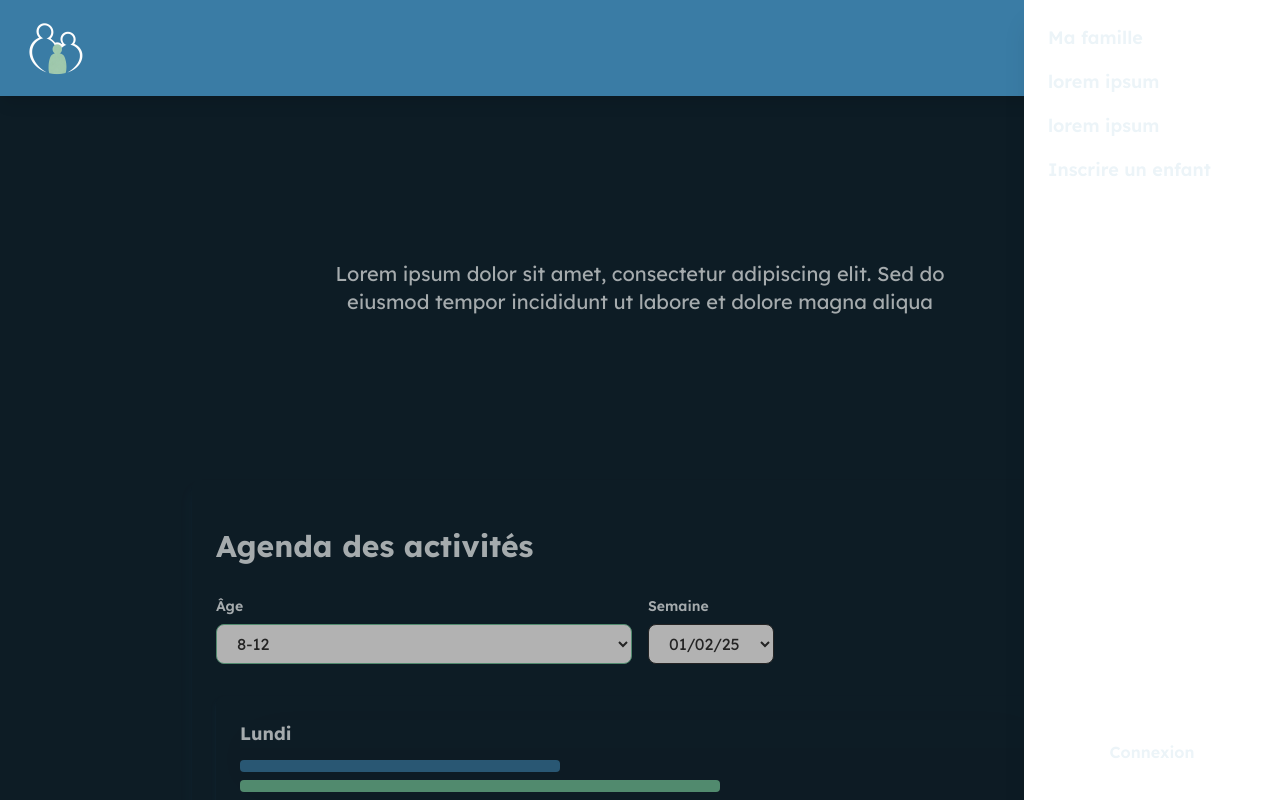
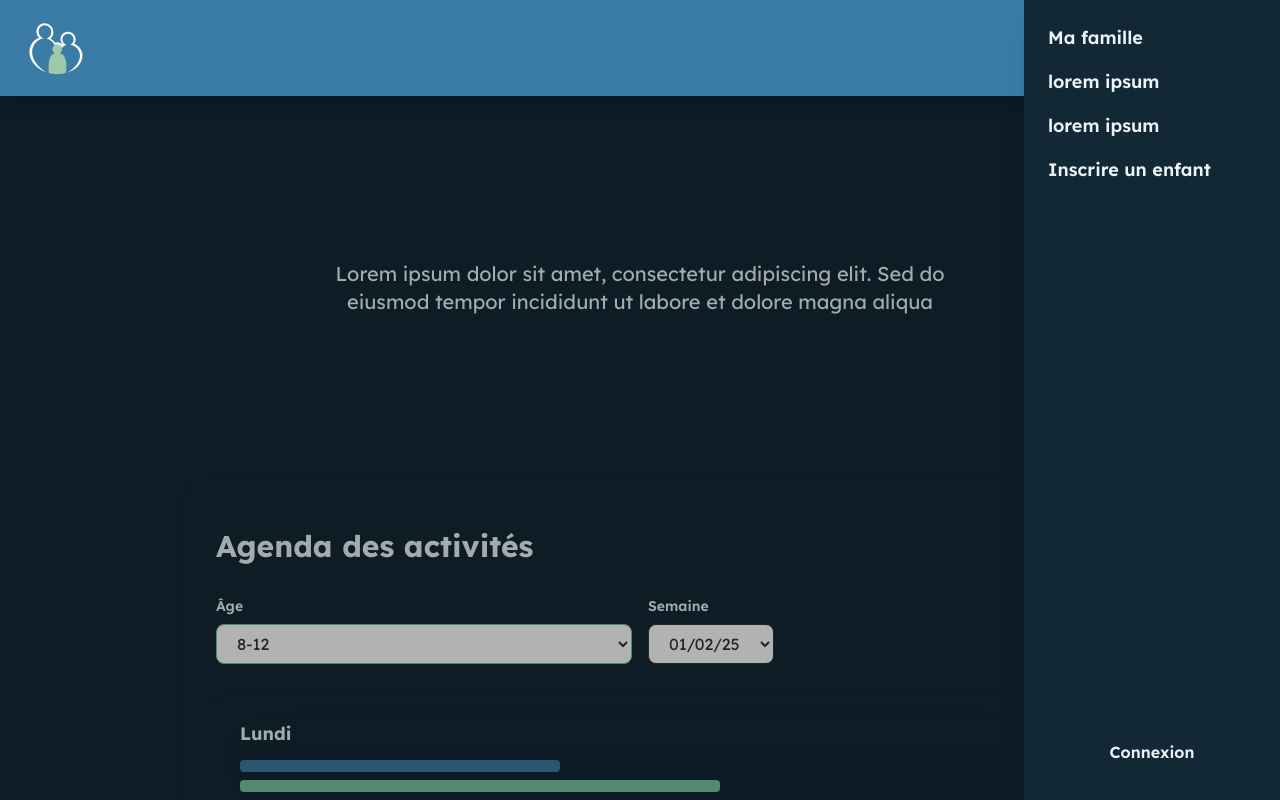
Before and after one commit to lasnelus/info405_explorateurs, a Vue app in the folder frontend/: page / in a window 1280 px wide. Both pictures are taken after a click on the button 1240 px from the left and 48 px from the top of the page. Shown: the top 800 px of the page. Built offline with nearby package versions, Linux system fonts and the light colour scheme.

Commit message:
SCRUM-40 #feat: fixed burger menu styling in dark mode

```diff
--- a/frontend/package.json
+++ b/frontend/package.json
@@ -19,6 +19,7 @@
   },
   "dependencies": {
     "@tailwindcss/vite": "^4.1.18",
+    "axios": "^1.13.5",
     "pinia": "^3.0.4",
     "tailwindcss": "^4.1.18",
     "vue": "^3.5.26",
--- a/frontend/src/components/HeaderComponent.vue
+++ b/frontend/src/components/HeaderComponent.vue
@@ -12,9 +12,9 @@
         @click="toggleMenu"
         class="flex flex-col gap-1 w-8"
       >
-        <span class="h-1 bg-black rounded"></span>
-        <span class="h-1 bg-black rounded"></span>
-        <span class="h-1 bg-black rounded"></span>
+        <span class="h-1 bg-secondary rounded"></span>
+        <span class="h-1 bg-secondary rounded"></span>
+        <span class="h-1 bg-secondary rounded"></span>
       </button>
     </div>
   </header>
@@ -22,13 +22,23 @@
   <!-- OVERLAY -->
   <div
     v-if="menuOpen"
-    class="fixed inset-0 bg-black/30 z-40"
+    class="fixed inset-0 bg-black/30 z-40 transition-all duration-300 "
     @click="closeMenu"
   ></div>
 
   <!-- MENU LATÉRAL -->
   <aside
-    class="fixed top-0 right-0 h-full w-64 bg-white shadow-xl z-50 transform transition-transform duration-300"
+    class="
+    fixed top-0
+    right-0
+    h-full
+    w-64
+    bg-primary-background
+    shadow-xl
+    z-50
+    transform
+    transition-transform
+    duration-300"
     :class="menuOpen ? 'translate-x-0' : 'translate-x-full'"
   >
     <div class="p-6 flex flex-col gap-6 h-full">
```
